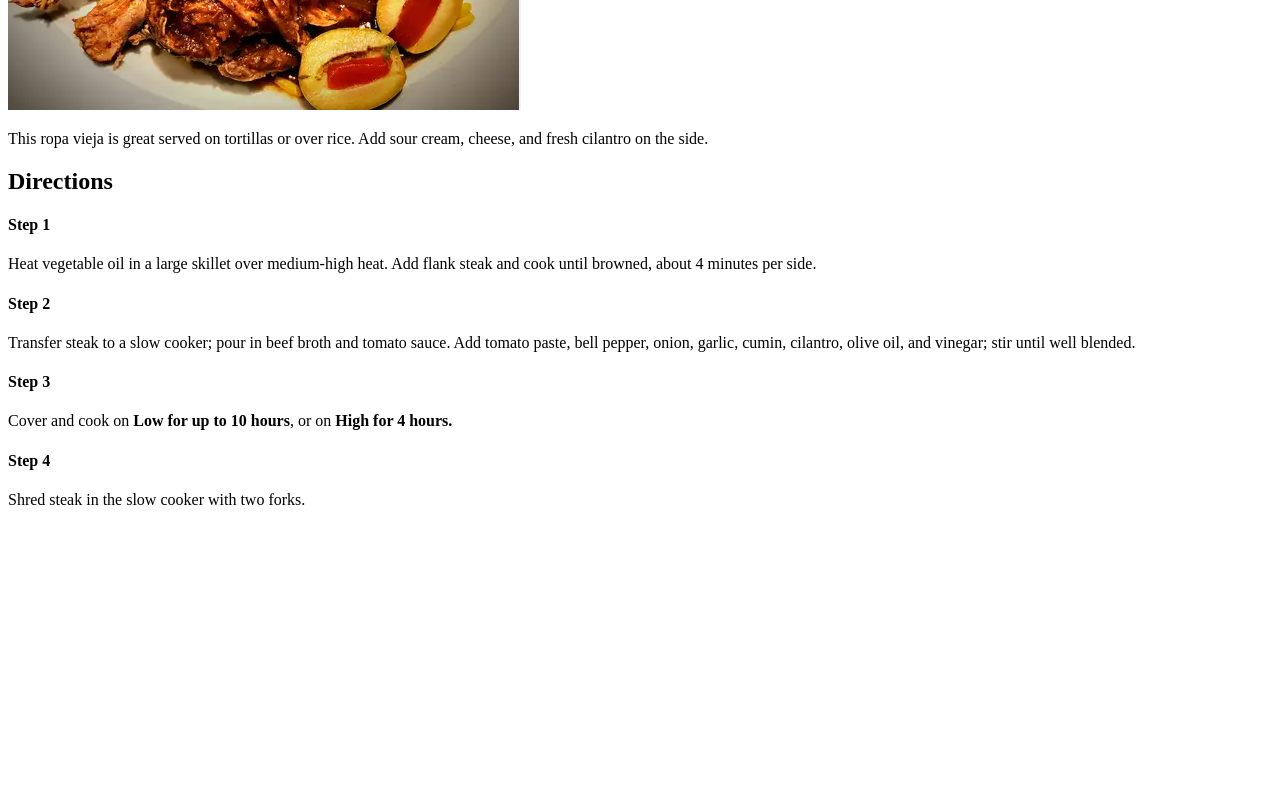
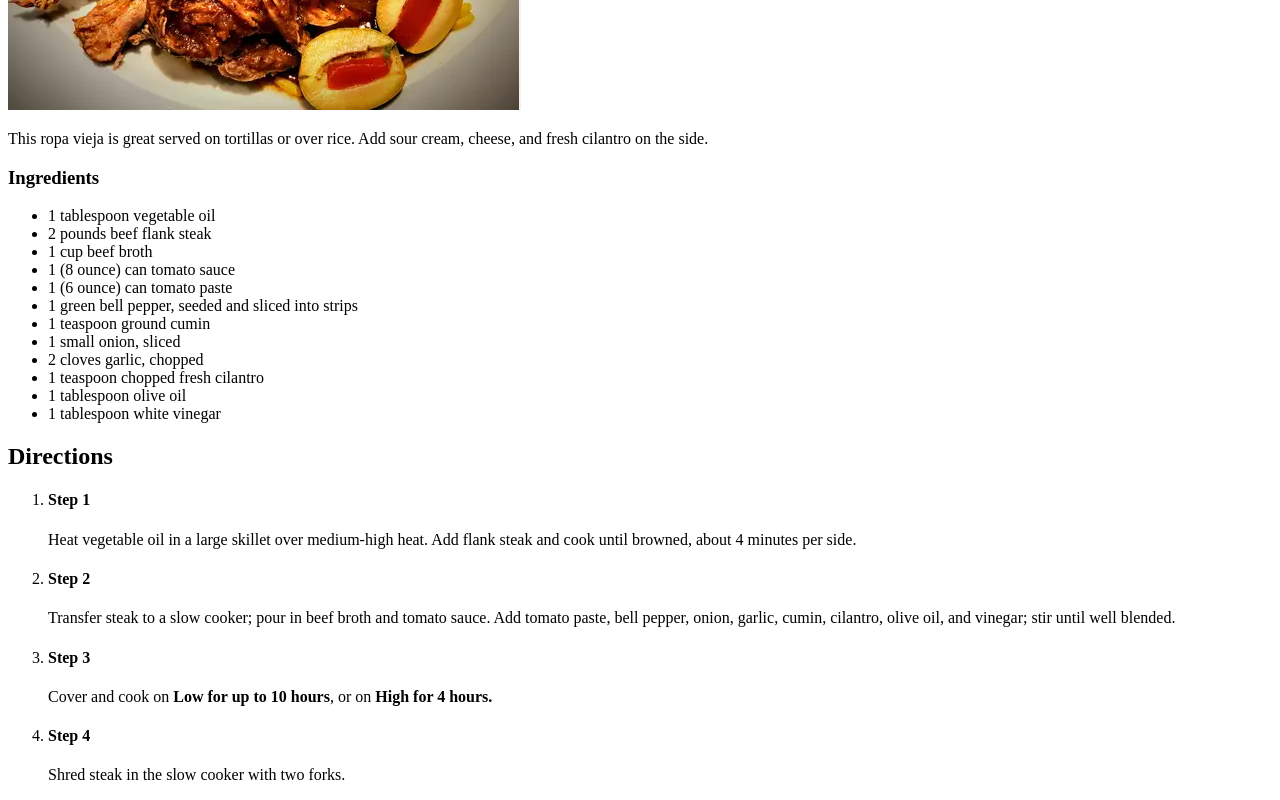
Before and after one commit to that-coding-kid/Recipes, a plain HTML site: page recipies/cuban_ropa_veija.html in a window 1280 px wide. Shown: the part 481-1281 px from the top of the page. Before the commit the page ends 1006 px from the top, so only its background shows below. Drawn offline with Linux system fonts and the light colour scheme.

Commit message:
Add Ingredients
Added Ingredients for the recipie.

```diff
--- a/recipies/cuban_ropa_veija.html
+++ b/recipies/cuban_ropa_veija.html
@@ -9,14 +9,32 @@
     <h1>Cuban Ropa Vieja</h1>
     <img src="../img/Cuban Ropa Vieja.png" alt="Cuban Ropa Vieja"/>
     <p>This ropa vieja is great served on tortillas or over rice. Add sour cream, cheese, and fresh cilantro on the side.</p>
+    <h3>Ingredients</h3>
+    <ul>
+        <li>1 tablespoon vegetable oil</li>
+        <li>2 pounds beef flank steak</li>
+        <li>1 cup beef broth</li>
+        <li>1 (8 ounce) can tomato sauce</li>
+        <li>1 (6 ounce) can tomato paste</li>
+        <li>1 green bell pepper, seeded and sliced into strips</li>
+        <li>1 teaspoon ground cumin</li>
+        <li>1 small onion, sliced</li>
+        <li>2 cloves garlic, chopped</li>
+        <li>1 teaspoon chopped fresh cilantro</li>
+        <li>1 tablespoon olive oil</li>
+        <li>1 tablespoon white vinegar</li>
+    </ul>
+
     <h2>Directions</h2>
-    <h4><strong>Step 1</strong></h4>
-    <p>Heat vegetable oil in a large skillet over medium-high heat. Add flank steak and cook until browned, about 4 minutes per side.</p>
-    <h4><strong>Step 2</strong></h4>
-    <p>Transfer steak to a slow cooker; pour in beef broth and tomato sauce. Add tomato paste, bell pepper, onion, garlic, cumin, cilantro, olive oil, and vinegar; stir until well blended.</p>
-    <h4><strong>Step 3</strong></h4>
-    <p>Cover and cook on <strong>Low for up to 10 hours</strong>, or on <strong>High for 4 hours.</strong></p>
-    <h4><strong>Step 4</strong></h4>
-    <p>Shred steak in the slow cooker with two forks.</p>
+    <ol>
+    <li><h4><strong>Step 1</strong></h4>
+    <p>Heat vegetable oil in a large skillet over medium-high heat. Add flank steak and cook until browned, about 4 minutes per side.</p></li>
+    <li><h4><strong>Step 2</strong></h4>
+    <p>Transfer steak to a slow cooker; pour in beef broth and tomato sauce. Add tomato paste, bell pepper, onion, garlic, cumin, cilantro, olive oil, and vinegar; stir until well blended.</p></li>
+    <li><h4><strong>Step 3</strong></h4>
+    <p>Cover and cook on <strong>Low for up to 10 hours</strong>, or on <strong>High for 4 hours.</strong></p></li>
+    <li><h4><strong>Step 4</strong></h4>
+    <p>Shred steak in the slow cooker with two forks.</p></li>
+    </ol>
 </body>
 </html>
```
